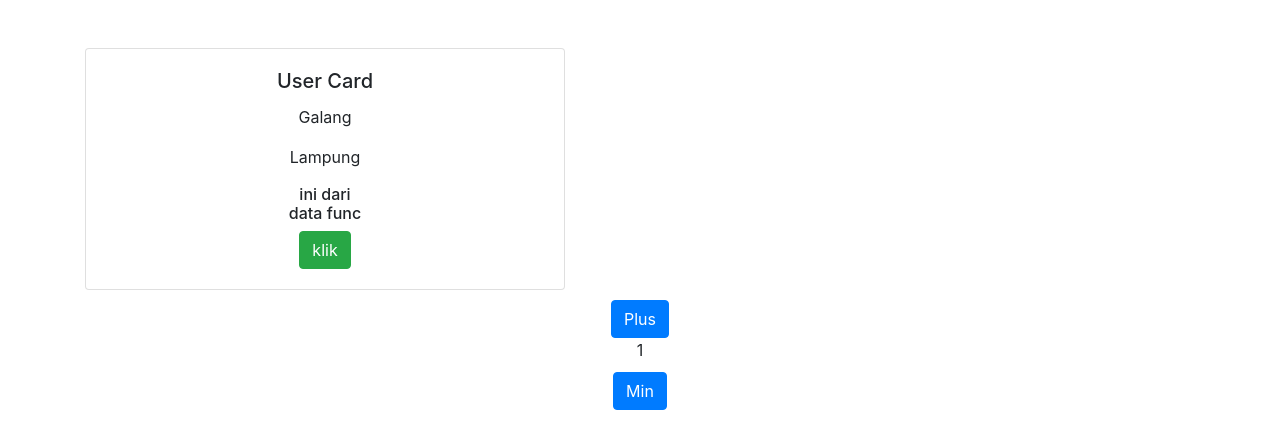
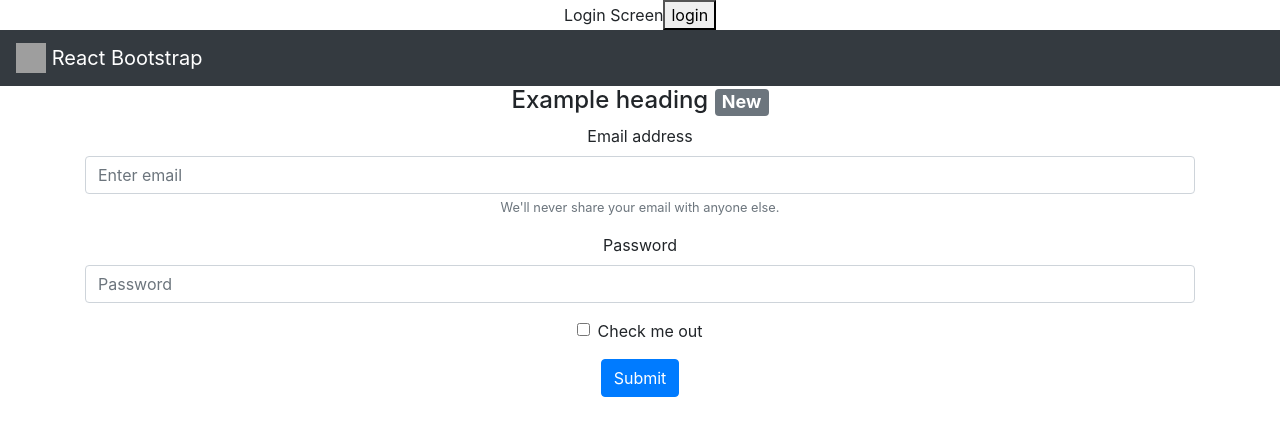
Before and after one commit to gmurdoko/learn-React, a React (Create React App) app: page / in a window 1280 px wide. Shown: the top 448 px of the page. Built offline with nearby package versions, Linux system fonts and the light colour scheme; grey boxes are pictures that could not be loaded.

Commit message:
login ex'

```diff
--- a/src/App.js
+++ b/src/App.js
@@ -3,9 +3,12 @@ import { Component } from "react";
 // import "bootstrap/dist/css/bootstrap.min.css";
 // import loginForm from "./login";
 import "./App.css";
-import UserCard from "./components/UserCard";
-import IncrementNumber from "./components/increaseNumber";
-import DecrementNumber from "./components/decreaseNumber";
+// import UserCard from "./components/UserCard";
+// import IncrementNumber from "./components/increaseNumber";
+// import DecrementNumber from "./components/decreaseNumber";
+import LoginScreen from "./components/LoginScreen";
+import HomeScreen from "./components/HomeScreen";
+// import Login from "./login.js";
 
 //di eksekusi setelah will mount
 class App extends Component {
@@ -31,61 +34,26 @@ class App extends Component {
     componentDidUpdate(prevProps, prevState) {
         console.log("component Did update");
     }
-    PrintDataFunc = () => {
-        return (
-            <div>
-                <div>ini dari</div>
-                <div>data func</div>
-            </div>
-        );
+
+    state = {
+        isLoggedIn: false,
     };
 
-    state = {
-        number: 1,
-        message: "",
+    onAuthentication = () => {
+        this.setState({ isLoggedIn: true });
     };
-
-    alertName = (name) => {
-        return alert(`${name}`);
+    onLogOut = () => {
+        this.setState({ isLoggedIn: false });
     };
-
     render() {
-        return (
-            <div className="App">
-                <UserCard
-                    fromApp={{ name: "Galang", address: "Lampung" }}
-                    dariFunc={this.PrintDataFunc}
-                    popUpAlertName={this.alertName}
-                />
-                <IncrementNumber
-                    increment={this.increment}
-                    number={this.state.number}
-                    message={this.state.message}
-                />
-                <DecrementNumber
-                    decrement={this.decrement}
-                    number={this.state.number}
-                />
-            </div>
-        );
+        let currentScreen;
+        if (this.state.isLoggedIn) {
+            currentScreen = <HomeScreen onSignOut={this.onLogOut} />;
+        } else {
+            currentScreen = <LoginScreen onAuth={this.onAuthentication} />;
+        }
+        return <div className="App">{currentScreen}</div>;
     }
-    increment = () => {
-        this.setState({
-            number: this.state.number + 1,
-            message: "",
-        });
-    };
-    decrement = () => {
-        if (this.state.number > 0) {
-            this.setState({
-                number: this.state.number - 1,
-            });
-        } else {
-            this.setState({
-                message: "angka tidak boleh negatif",
-            });
-        }
-    };
 }
 
 export default App;
--- /dev/null
+++ b/src/components/HomeScreen.js
@@ -0,0 +1,17 @@
+import React from "react";
+
+class HomeScreen extends React.Component {
+    onButtonLogOutClicked = () => {
+        this.props.onSignOut();
+    };
+    render() {
+        return (
+            <div>
+                HomeScreen
+                <button onClick={this.onButtonLogOutClicked}>logout</button>
+            </div>
+        );
+    }
+}
+
+export default HomeScreen;
--- /dev/null
+++ b/src/components/LoginScreen.js
@@ -0,0 +1,20 @@
+import React from "react";
+import Login from "../login.js";
+
+class LoginScreen extends React.Component {
+    onButtonLoginClicked = () => {
+        this.props.onAuth();
+    };
+
+    render() {
+        return (
+            <div>
+                Login Screen
+                <button onClick={this.onButtonLoginClicked}>login</button>
+                <Login />
+            </div>
+        );
+    }
+}
+
+export default LoginScreen;
--- a/src/components/decreaseNumber.js
+++ b/src/components/decreaseNumber.js
@@ -1,5 +1,5 @@
 import React from "react";
-import "bootstrap/dist/css/bootstrap.min.css";
+// import "bootstrap/dist/css/bootstrap.min.css";
 
 class DecrementNumber extends React.Component {
     render() {
--- a/src/components/increaseNumber.js
+++ b/src/components/increaseNumber.js
@@ -1,5 +1,5 @@
 import React from "react";
-import "bootstrap/dist/css/bootstrap.min.css";
+// import "bootstrap/dist/css/bootstrap.min.css";
 
 class IncrementNumber extends React.Component {
     render() {
--- a/src/index.js
+++ b/src/index.js
@@ -3,12 +3,13 @@ import ReactDOM from "react-dom";
 import "./index.css";
 import App from "./App";
 import * as serviceWorker from "./serviceWorker";
-import loginForm from "./login";
+import "bootstrap/dist/css/bootstrap.min.css";
+// import Login from "./login.js";
 
 ReactDOM.render(
     <React.StrictMode>
         <App />
-        {/* <loginForm /> */}
+        {/* <Login /> */}
     </React.StrictMode>,
     document.getElementById("root")
 );
--- a/src/login.js
+++ b/src/login.js
@@ -6,15 +6,15 @@ import Row from "react-bootstrap/Row";
 import Navbar from "react-bootstrap/Navbar";
 import Badge from "react-bootstrap/Badge";
 // import logo from "./logo.svg";
-// import "./loginForm.css";
+// import "./LoginForm.css";
 // import InputGroup from "react-bootstrap/InputGroup";
 import Form from "react-bootstrap/Form";
 import Button from "react-bootstrap/Button";
 // let number = 1;
 // let hello = "hello good morning";
-function loginForm() {
+function LoginForm() {
     return (
-        <div className="loginForm">
+        <div className="LoginForm">
             <Navbar bg="dark" variant="dark">
                 <Navbar.Brand href="#home">
                     <img
@@ -83,4 +83,4 @@ function loginForm() {
 //     return;
 // }
 
-export default loginForm;
+export default LoginForm;
```
